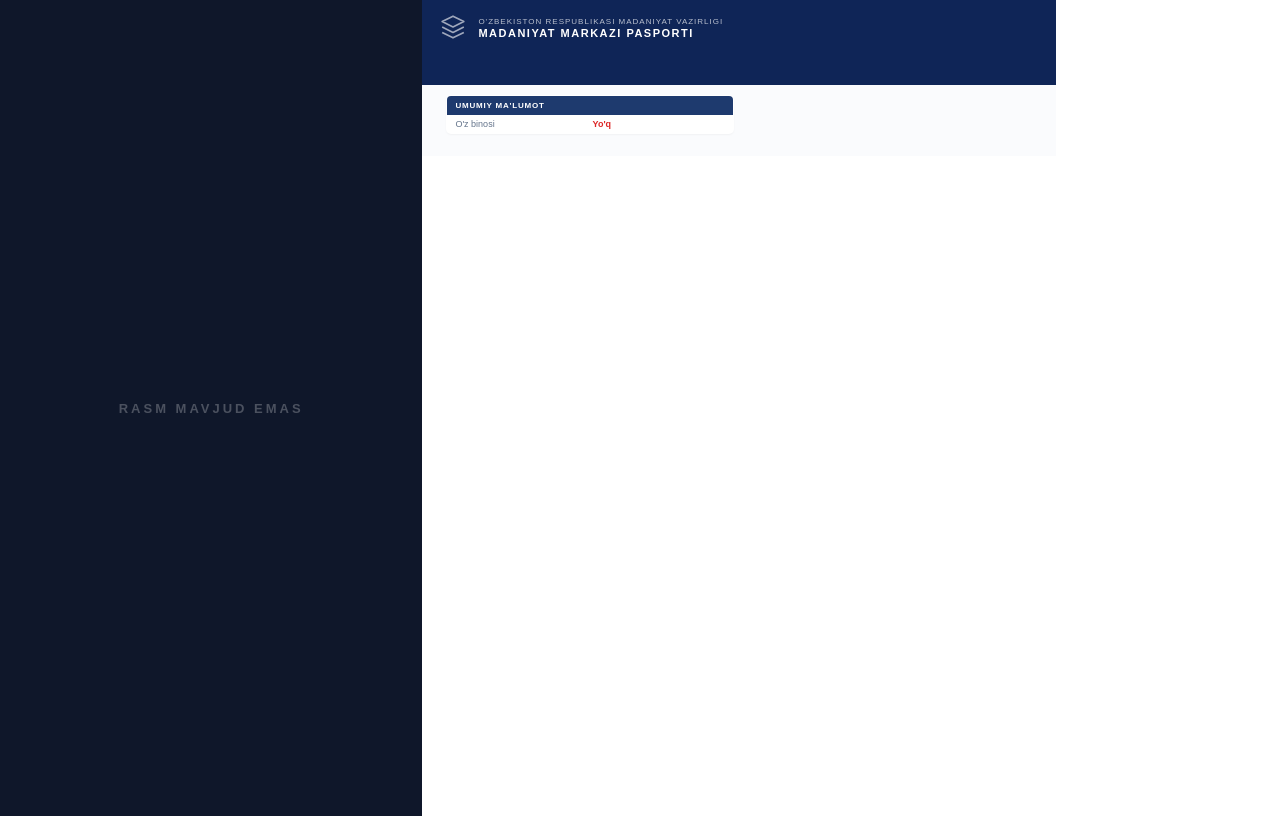
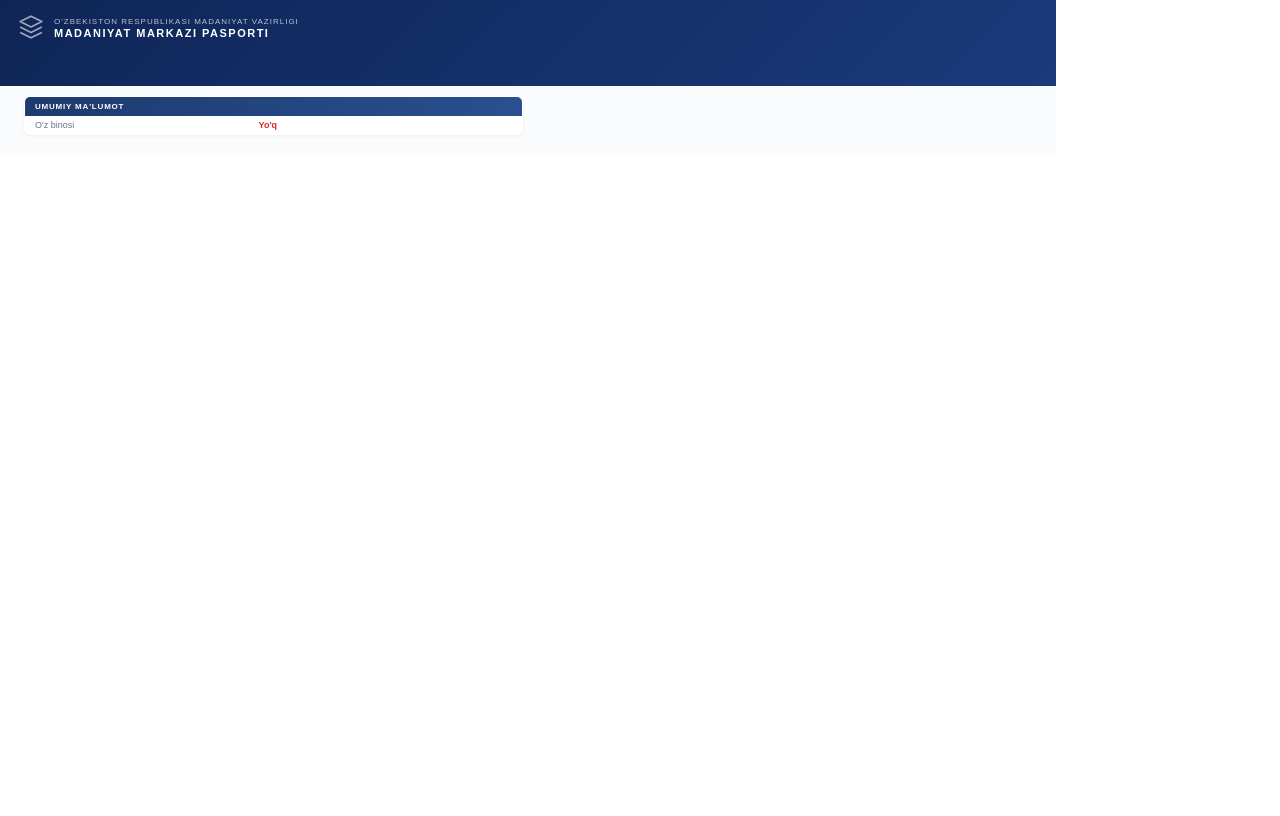
Before and after one commit to 07turdiev/Mandaniyat_markazlari_map_backend, a Django app: template templates/centers/passport_pdf.html in a window 1280 px wide. Run offline with Django 5.2, Linux system fonts and the light colour scheme; the template is opened without the code that fills it, so the values that code supplies are empty; parts of the project's set-up code (start-up, migrations or seed data) failed here and were passed over.

Commit message:
refactor: simplify gallery layout logic and update passport PDF template styling

```diff
--- a/templates/centers/passport_pdf.html
+++ b/templates/centers/passport_pdf.html
@@ -13,7 +13,7 @@
             padding: 0;
             box-sizing: border-box;
         }
-        body {
+        html, body {
             font-family: Arial, Helvetica, sans-serif;
             margin: 0;
             padding: 0;
@@ -22,129 +22,115 @@
             font-size: 11px;
             width: 1056px;
             height: 816px;
+            max-height: 816px;
             overflow: hidden;
         }
 
-        /* ===== ASOSIY LAYOUT — table bilan ===== */
+        /* ===== ASOSIY LAYOUT ===== */
         .passport-wrapper {
-            display: table;
+            position: relative;
             width: 1056px;
             height: 816px;
-            table-layout: fixed;
+            max-height: 816px;
+            overflow: hidden;
         }
+
+        /* Rasmlar bo'lganda: 2 panel */
         .passport-left {
-            display: table-cell;
-            width: 40%;
+            position: absolute;
+            left: 0;
+            top: 0;
+            width: 422px;
             height: 816px;
             background: #0F172A;
-            vertical-align: top;
             overflow: hidden;
         }
         .passport-right {
-            display: table-cell;
-            width: 60%;
+            position: absolute;
+            left: 422px;
+            top: 0;
+            width: 634px;
             height: 816px;
-            vertical-align: top;
+            overflow: hidden;
+        }
+
+        /* Rasmlar yo'q: to'liq kenglik */
+        .passport-right-full {
+            position: absolute;
+            left: 0;
+            top: 0;
+            width: 1056px;
+            height: 816px;
             overflow: hidden;
         }
 
         /* ===== CHAP TOMON: GALEREYA ===== */
-        /* Bitta rasm — to'liq joy egallaydi */
+        /* Bitta rasm */
         .gallery-single {
-            width: 100%;
+            width: 422px;
             height: 816px;
             overflow: hidden;
         }
         .gallery-single img {
-            width: 100%;
+            width: 422px;
             height: 816px;
             object-fit: cover;
             display: block;
         }
 
-        /* Ko'p rasm — vertikal ustun (2-3 rasm) */
-        .gallery-column {
-            width: 100%;
+        /* Ko'p rasm — table grid */
+        .gallery-grid {
+            width: 422px;
             height: 816px;
             overflow: hidden;
-            padding: 8px;
+            padding: 5px;
         }
-        .gallery-column-item {
+        .gallery-grid-table {
             width: 100%;
+            height: 100%;
+            border-collapse: separate;
+            border-spacing: 4px;
+        }
+        .gallery-grid-cell {
             overflow: hidden;
             border-radius: 4px;
-            margin-bottom: 6px;
+            padding: 0;
+            vertical-align: top;
         }
-        .gallery-column-item:last-child {
-            margin-bottom: 0;
-        }
-        .gallery-column-item img {
+        .gallery-grid-cell img {
             width: 100%;
             height: 100%;
             object-fit: cover;
             display: block;
             border-radius: 4px;
-            border: 1.5px solid rgba(255,255,255,0.15);
         }
 
-        /* Ko'p rasm — 2 ustunli grid (4+ rasm) */
-        .gallery-grid {
-            width: 100%;
+        /* Rasmlar yo'q */
+        .gallery-empty {
+            width: 422px;
             height: 816px;
             overflow: hidden;
-            padding: 8px;
         }
-        .gallery-grid-table {
-            width: 100%;
-            border-collapse: separate;
-            border-spacing: 6px;
-        }
-        .gallery-grid-table td {
-            width: 50%;
-            overflow: hidden;
-            border-radius: 4px;
-            padding: 0;
-        }
-        .gallery-grid-table td img {
+        .gallery-empty-table {
             width: 100%;
             height: 100%;
-            object-fit: cover;
-            display: block;
-            border-radius: 4px;
-            border: 1.5px solid rgba(255,255,255,0.15);
         }
-
-        /* Rasmlar bo'lmaganda */
-        .gallery-empty {
-            width: 100%;
-            height: 816px;
+        .gallery-empty-cell {
             text-align: center;
             vertical-align: middle;
         }
-        .gallery-empty-inner {
-            display: table;
-            width: 100%;
-            height: 816px;
-        }
-        .gallery-empty-cell {
-            display: table-cell;
-            vertical-align: middle;
-            text-align: center;
-        }
         .no-images-text {
             color: rgba(255,255,255,0.25);
-            font-size: 13px;
+            font-size: 14px;
             text-transform: uppercase;
             letter-spacing: 3px;
             font-weight: 600;
         }
 
         /* ===== O'NG TOMON: PASPORT ===== */
-
-        /* ===== HEADER ===== */
         .passport-header {
             padding: 12px 16px 10px;
-            background: #0F2557;
+            background: linear-gradient(135deg, #0F2557 0%, #1A3A7A 100%);
             color: white;
         }
         .passport-header-row {
@@ -157,7 +143,7 @@
             vertical-align: middle;
         }
         .gerb-cell {
-            width: 36px;
+            width: 32px;
             padding-right: 8px;
         }
         .passport-org {
@@ -175,7 +161,7 @@
             text-transform: uppercase;
         }
         .passport-name-row {
-            margin-bottom: 5px;
+            margin-bottom: 6px;
         }
         .passport-name-row h2 {
             font-size: 14px;
@@ -188,13 +174,13 @@
             color: white;
             font-size: 8px;
             font-weight: 700;
-            padding: 2px 7px;
+            padding: 2px 8px;
             border-radius: 8px;
             letter-spacing: 0.3px;
             white-space: nowrap;
             display: inline-block;
             vertical-align: middle;
-            margin-left: 6px;
+            margin-left: 8px;
         }
         .passport-meta {
             font-size: 9px;
@@ -203,18 +189,16 @@
 
         /* ===== BODY ===== */
         .passport-body {
-            padding: 10px 14px 14px;
+            padding: 10px 14px;
             background: #FAFBFD;
+            overflow: hidden;
         }
-        .passport-columns {
-            width: 100%;
-        }
-        .passport-columns > table {
+        .passport-columns-table {
             width: 100%;
             border-collapse: separate;
             border-spacing: 10px 0;
         }
-        .passport-columns > table > tbody > tr > td {
+        .passport-columns-table > tbody > tr > td {
             width: 50%;
             vertical-align: top;
         }
@@ -224,24 +208,24 @@
             width: 100%;
             border-collapse: collapse;
             background: white;
-            border-radius: 5px;
+            border-radius: 6px;
             overflow: hidden;
-            box-shadow: 0 1px 2px rgba(0,0,0,0.04);
+            box-shadow: 0 1px 3px rgba(0,0,0,0.06);
             border: 1px solid #E8ECF1;
             margin-bottom: 8px;
         }
         .data-table-caption {
-            background: #1E3A6E;
+            background: linear-gradient(90deg, #1E3A6E 0%, #2A4F8F 100%);
             color: white;
             text-align: left;
-            padding: 5px 8px;
+            padding: 5px 10px;
             font-size: 8px;
             font-weight: 700;
             text-transform: uppercase;
             letter-spacing: 0.8px;
         }
         .data-table td {
-            padding: 4px 8px;
+            padding: 4px 10px;
             font-size: 9px;
             border-bottom: 1px solid #F1F3F6;
             vertical-align: top;
@@ -252,7 +236,7 @@
         .dt-label {
             color: #64748B;
             font-weight: 500;
-            width: 48%;
+            width: 45%;
         }
         .dt-value {
             color: #1E293B;
@@ -342,48 +326,34 @@
 <body>
     <div class="passport-wrapper">
 
+        {% if images %}
         <!-- CHAP TOMON: GALEREYA -->
         <div class="passport-left">
-            {% if gallery_mode == 'single' %}
+            {% if images|length == 1 %}
             <div class="gallery-single">
                 <img src="{{ images.0 }}" alt="Markaz rasmi">
             </div>
-            {% elif gallery_mode == 'column' %}
-            <div class="gallery-column">
-                {% for img in images %}
-                <div class="gallery-column-item" style="height: {{ gallery_item_height }}px;">
-                    <img src="{{ img }}" alt="Rasm {{ forloop.counter }}">
-                </div>
-                {% endfor %}
-            </div>
-            {% elif gallery_mode == 'grid' %}
+            {% else %}
             <div class="gallery-grid">
                 <table class="gallery-grid-table">
                     {% for row in gallery_rows %}
-                    <tr style="height: {{ gallery_item_height }}px;">
+                    <tr>
                         {% for img in row %}
-                        <td><img src="{{ img }}" alt="Rasm"></td>
+                        <td class="gallery-grid-cell"><img src="{{ img }}" alt="Rasm"></td>
                         {% endfor %}
                         {% if row|length == 1 %}
-                        <td></td>
+                        <td class="gallery-grid-cell"></td>
                         {% endif %}
                     </tr>
                     {% endfor %}
                 </table>
             </div>
-            {% else %}
-            <div class="gallery-empty">
-                <div class="gallery-empty-inner">
-                    <div class="gallery-empty-cell">
-                        <div class="no-images-text">Rasm mavjud emas</div>
-                    </div>
-                </div>
+            {% endif %}
         </div>
         {% endif %}
-        </div>
 
         <!-- O'NG TOMON: PASPORT -->
-        <div class="passport-right">
+        <div class="{% if images %}passport-right{% else %}passport-right-full{% endif %}">
             <!-- Header -->
             <div class="passport-header">
                 <div class="passport-header-row">
@@ -410,8 +380,7 @@
 
             <!-- Body -->
             <div class="passport-body">
-                <div class="passport-columns">
-                    <table><tbody><tr>
+                <table class="passport-columns-table"><tbody><tr>
 
                 <!-- CHAP USTUN -->
                 <td>
```
Also changed, not shown: other parts of templates/centers/passport_pdf.html (+15 -16 lines), centers/views.py (+4 -24 lines). Lines whose indentation alone changed are shown as unchanged.
